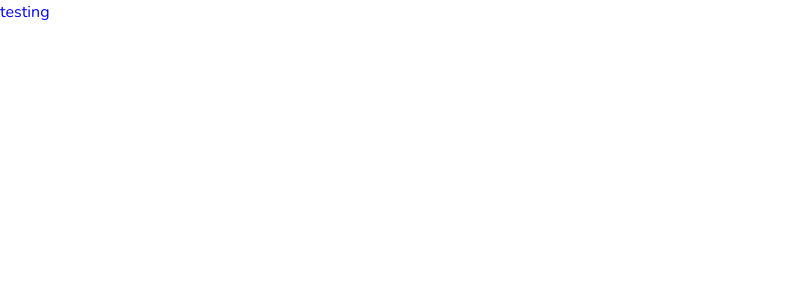
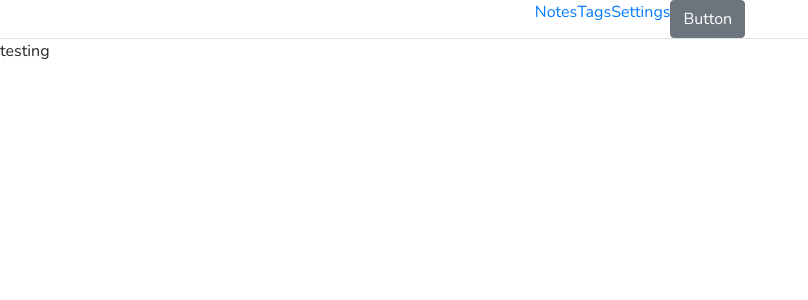
Before and after one commit to yansnote/blog, a Nuxt app: page /admin/notes in a window 1280 px wide. Shown: the top 300 px of the page, without its empty margins (0-808 px from the left). Built offline with nearby package versions, Linux system fonts and the light colour scheme; a web font is replaced by a local one.

Commit message:
Solve some issue

```diff
--- a/components/admin/navbar.vue
+++ b/components/admin/navbar.vue
@@ -1,12 +1,42 @@
 <template>
-  <div class="navbar">
-    <p>Navigation Bar</p>
-  </div>
+  <nav class="navigation d-flex justify-content-center border-bottom">
+    <li v-for="link in links" :key="link">
+      <a href="link.route">{{ link.name }}</a>
+    </li>
+    <b-button>Button</b-button>
+  </nav>
 </template>
 
+<script>
+export default {
+  data () {
+    return {
+      links: [
+        {
+          name: 'Notes',
+          route: '#',
+          icon: '..'
+        },
+        {
+          name: 'Tags',
+          route: '#',
+          icon: '..'
+        },
+        {
+          name: 'Settings',
+          route: '#',
+          icon: '..'
+        }
+      ]
+    }
+  }
+}
+</script>
+
 <style lang="scss">
-.navbar {
-  height: 50px;
-  background: blue;
+.navigation {
+  li {
+    list-style: none;
+  }
 }
 </style>
--- /dev/null
+++ b/components/testing.vue
@@ -0,0 +1,5 @@
+<template>
+    <div>
+        <H1>This is testing components</H1>
+    </div>
+</template>
--- a/layouts/admin.vue
+++ b/layouts/admin.vue
@@ -1,6 +1,6 @@
 <template>
   <div>
-    <Navbar />
+    <navbar />
     <nuxt />
   </div>
 </template>
@@ -9,7 +9,6 @@
 import Navbar from '~/components/admin/navbar.vue'
 
 export default {
-  name: 'AdminLayout',
   components: {
     Navbar
   }
@@ -19,8 +18,4 @@ export default {
 <style lang="scss">
   @import "~/assets/admin/main.scss";
 
-  body {
-    color: blue;
-  }
-
 </style>
--- a/layouts/default.vue
+++ b/layouts/default.vue
@@ -1,5 +1,6 @@
 <template>
   <div>
+    <Logo />
     <nuxt />
   </div>
 </template>
--- a/pages/admin/notes/index.vue
+++ b/pages/admin/notes/index.vue
@@ -4,12 +4,12 @@
 
 <script>
 export default {
-  layout: 'AdminLayout'
+  layout: 'admin'
 }
 </script>
 
 <style lang="scss">
-  body{
-    background: theme-color('pay-900');
-  }
+body {
+  background: theme-color("pay-900");
+}
 </style>
```
